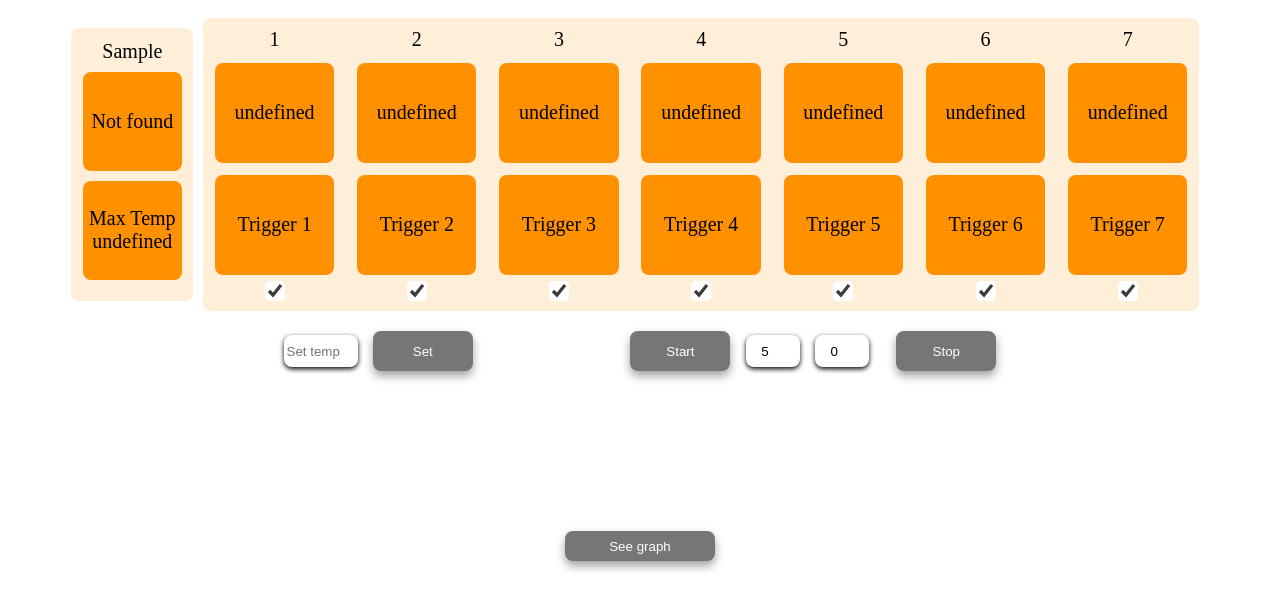
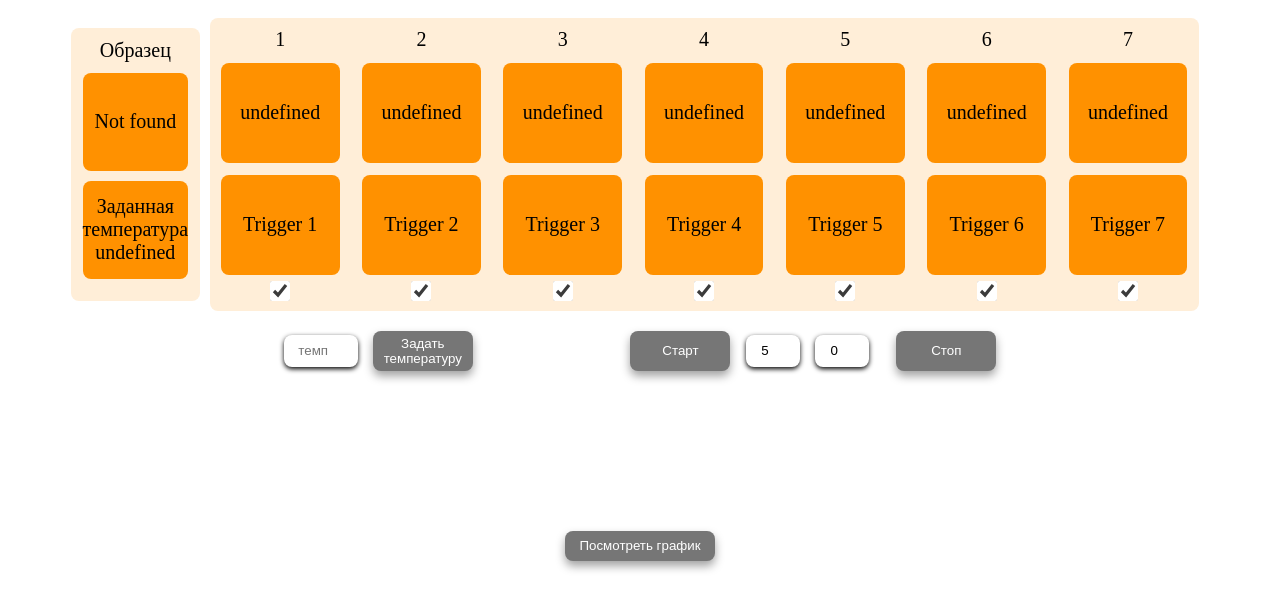
Before and after one commit to MaraGramenitskaya/Tester, a plain HTML site: page public/index.html in a window 1280 px wide. Drawn offline with Linux system fonts and the light colour scheme; no server answers.

Commit message:
Update index.html

```diff
--- a/public/index.html
+++ b/public/index.html
@@ -11,10 +11,10 @@
 <body class="display">
     <section id="top" class="display">
         <div id="left" class="display dvoynoy">
-            <p>Sample</p>
-            <div id="sample" class="sensor">Sample</div>
+            <p>Образец</p>
+            <div id="sample" class="sensor">Образец</div>
             <div id="maxTemp" class="sensor">
-                <p>Max Temp</p>
+                <p>Заданная температура</p>
                 <p id="setTemp"></p>
             </div>
         </div>
@@ -22,14 +22,14 @@
         </div>
     </section>
     <div class="form display">
-        <input id="myInput" class="centered" type="number" placeholder="Set temp">
-        <button id="button" onclick="sendMessage()">Set</button>
-        <button id="start" class="time">Start</button>
+        <input id="myInput" class="centered" type="number" placeholder="темп">
+        <button id="button" onclick="sendMessage()">Задать температуру</button>
+        <button id="start" class="time">Старт</button>
         <input type="number" id="min" class="timeInput centered" placeholder="Min" value="5">
         <input type="number" id="sec" class="timeInput centered" placeholder="Sec" value="0">
-        <button id="stop" class="time">Stop</button>
+        <button id="stop" class="time">Стоп</button>
     </div>
-    <button id="seeGraph" class="">See graph</button>
+    <button id="seeGraph" class="">Посмотреть график</button>
 
     <script src="/scripts/mainPage.js"></script>
 </body>
```
